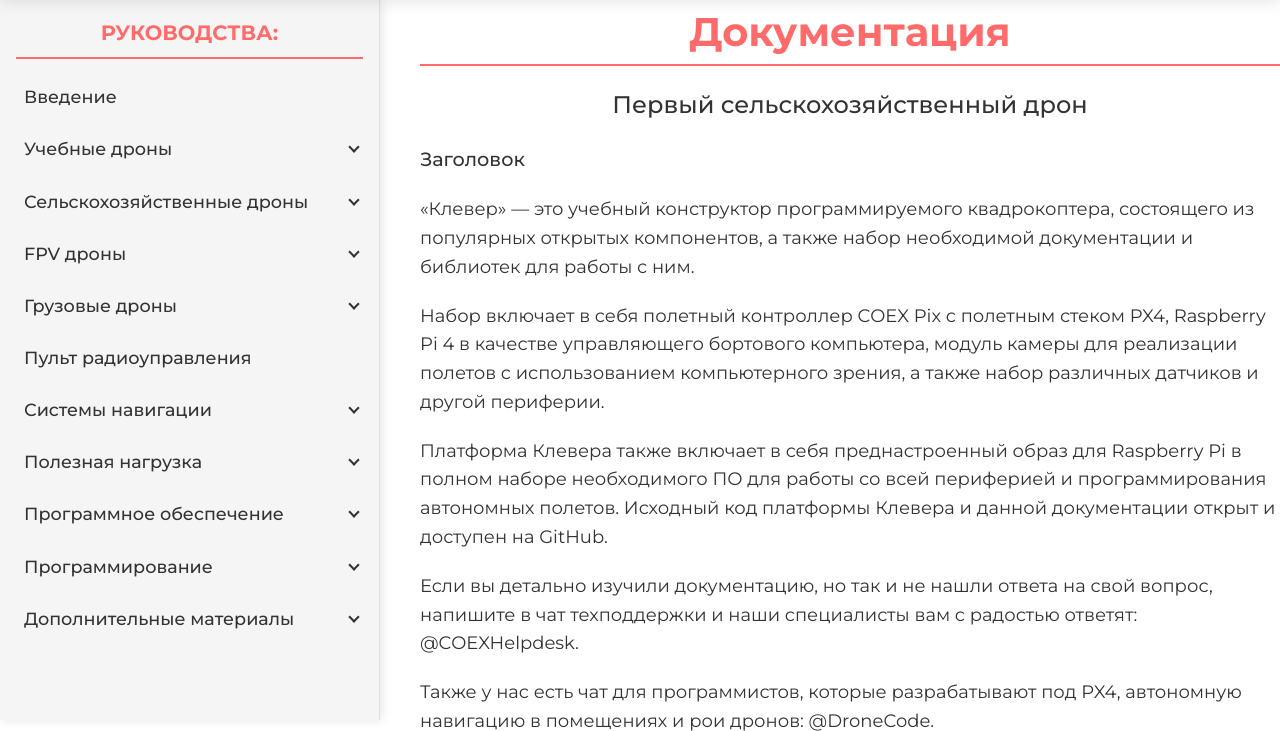
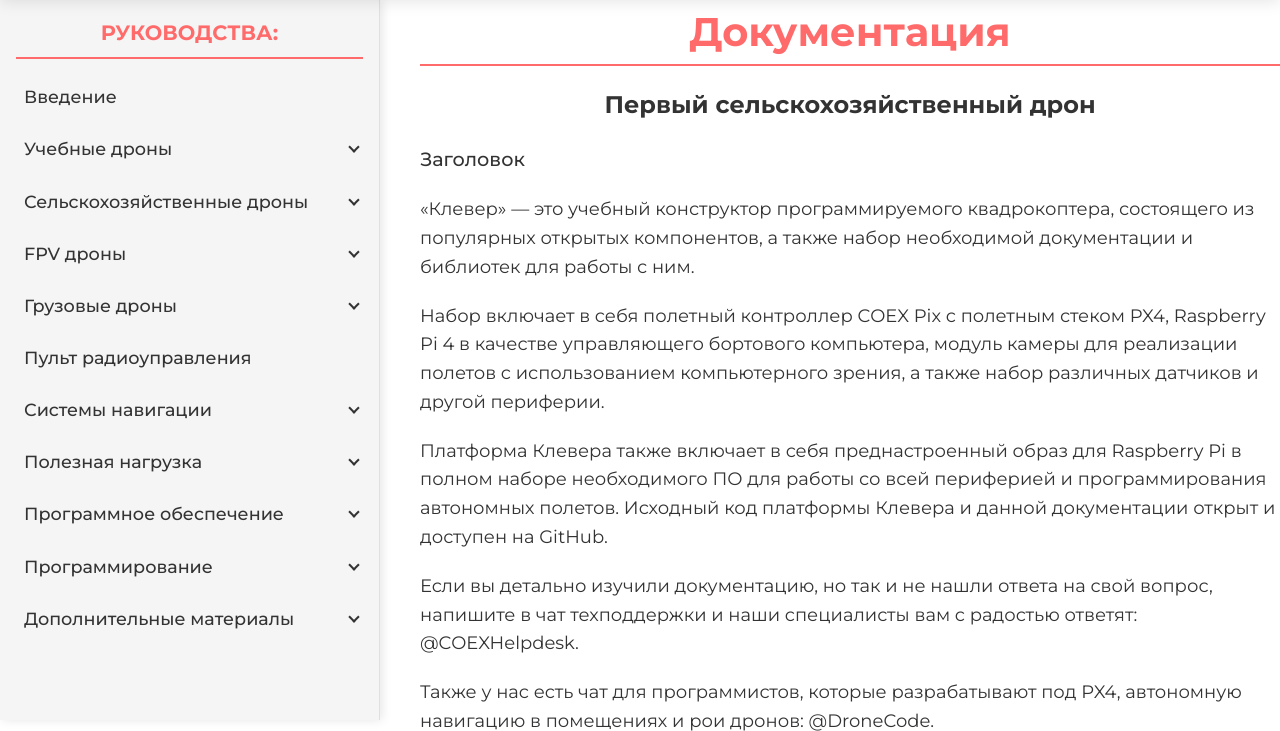
Before and after one commit to SORROWMX/Coptra, a PHP site: page /docs/drones/Agricultural/drone1.php in a window 1280 px wide. Shown: the part 80-811 px from the top of the page. Run offline with PHP 8.4, Linux system fonts and the light colour scheme.

Commit message:
bold docs h3

```diff
--- a/styles/components/sidebar.css
+++ b/styles/components/sidebar.css
@@ -258,7 +258,7 @@ body {
     margin-bottom: 0px;
 	text-align: center;
 	padding-top: 20px;
-	font-weight: var(--font-weight-medium);
+	font-weight: var(--font-weight-bold);
 }
 
 .documentation h4 {
```
